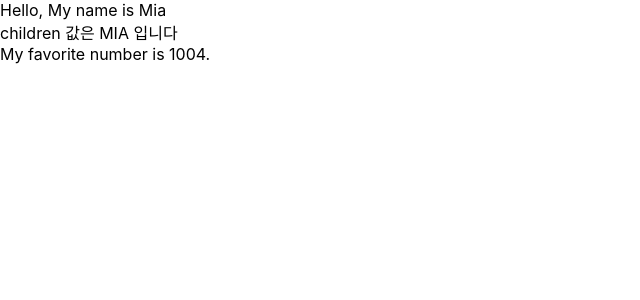
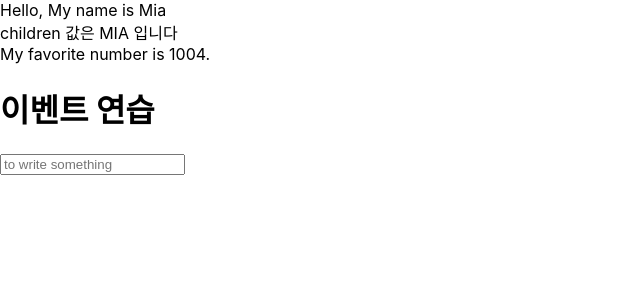
Before and after one commit to cocoball200/study-react, a React (Create React App) app: page / in a window 1280 px wide. Shown: the top 300 px of the page, without its empty margins (0-640 px from the left). Built offline with nearby package versions, Linux system fonts and the light colour scheme.

Commit message:
how to recorde value when have event

```diff
--- a/src/App.js
+++ b/src/App.js
@@ -1,10 +1,16 @@
 import React from 'react';
 import MyComponent from './MyComponent'
 import './App.css';
+import EventPractice from './EventPractice';
 
 const App = () => {
-  return (<MyComponent name="Mia " favoritNumber={1004}>
-    MIA </MyComponent>)
+  return (
+    <div>
+      <MyComponent name="Mia " favoritNumber={1004}>
+        MIA </MyComponent>
+      <EventPractice />
+    </div>
+  )
 }
 
 export default App;
--- /dev/null
+++ b/src/EventPractice.js
@@ -0,0 +1,17 @@
+import React, { Component } from 'react';
+
+class EventPractice extends Component {
+    render() {
+        return (
+            <div>
+                <h1>이벤트 연습</h1>
+                <input type='text' name='message' placeholder='to write something'
+                    onChange={
+                        (e) => { console.log(e.target.value) }
+                    }></input>
+            </div>
+        )
+    }
+}
+
+export default EventPractice;
```
Also changed, not shown: src/Counter.js (added, +26 -0 lines), 1 other file (tests, documents, lock files or other folders).
